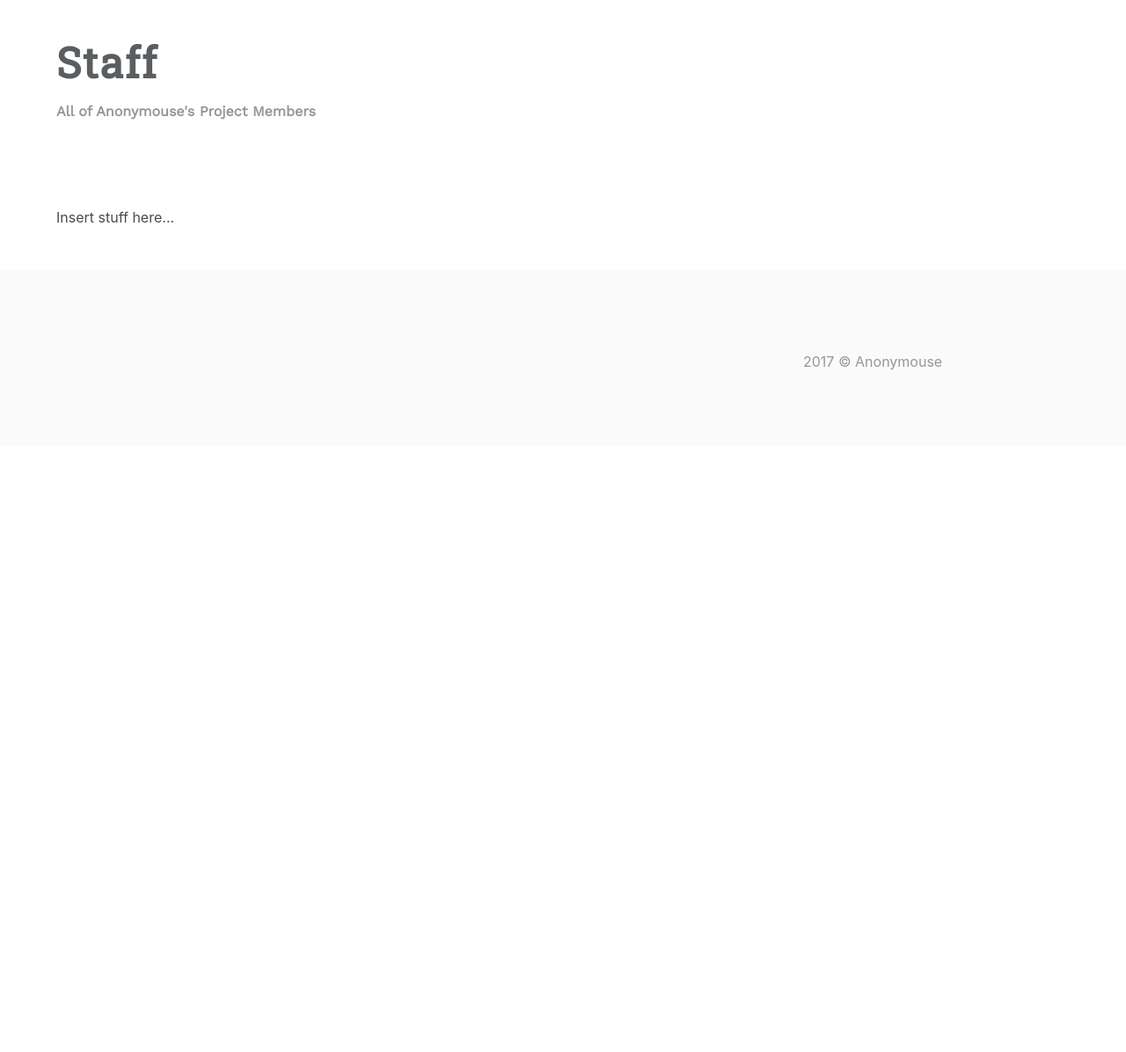
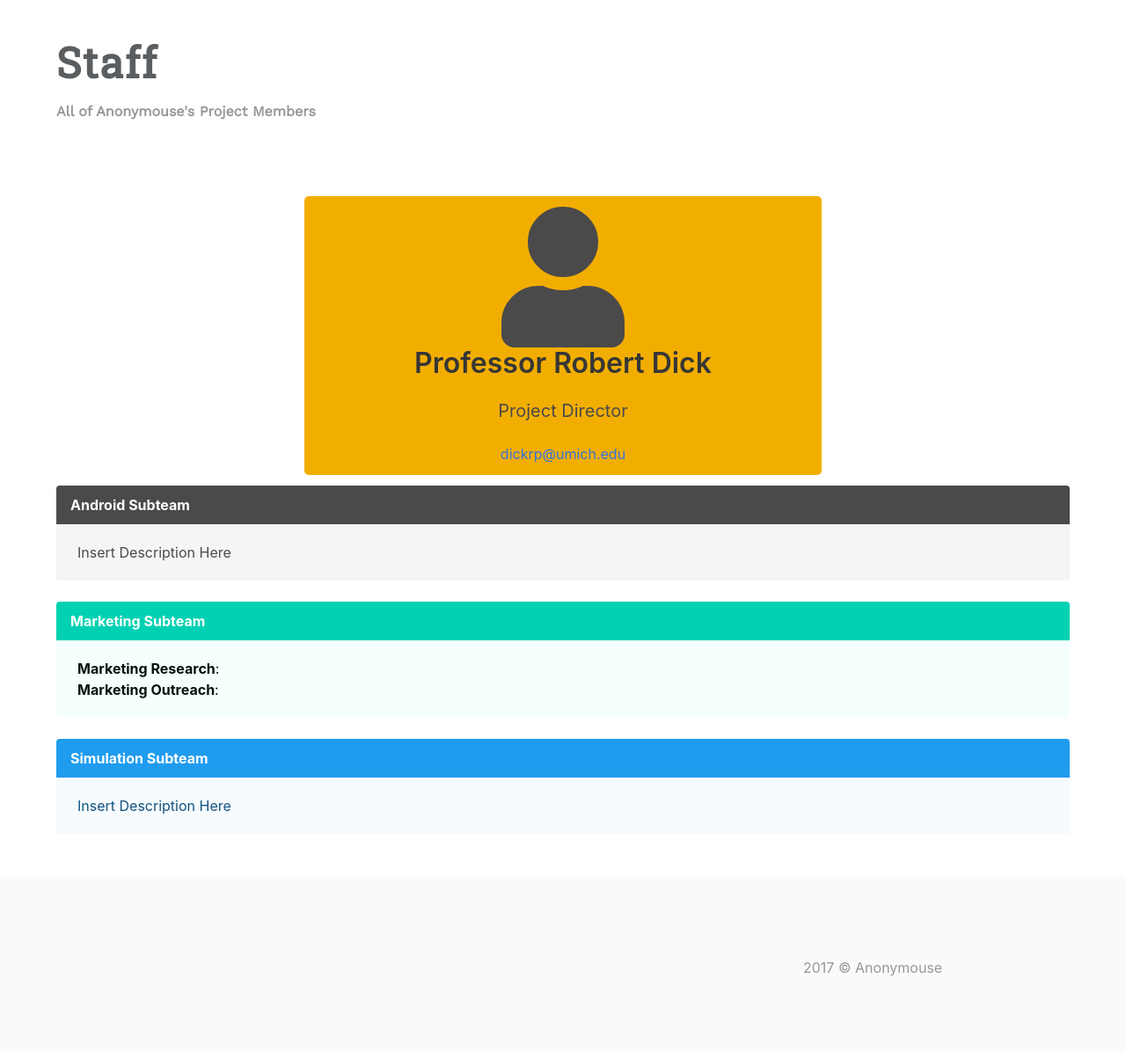
Before and after one commit to duo-yang/anonymouse-site, a Flask app: page /staff/ in a window 1280 px wide. Shown: the part 217-1413 px from the top of the page at 88% size. Before the commit the page ends 638 px from the top, so only its background shows below. Run offline with Flask 2, Linux system fonts and the light colour scheme; some libraries are stand-ins or nearby versions.

Commit message:
began setting up staff

```diff
--- a/static/css/main.css
+++ b/static/css/main.css
@@ -191,3 +191,9 @@ hr{
 	height:1px;
 	background-color:black;
 }
+
+/* staff */
+#professor{
+	background-color:#F2AE00 !important;
+	border-radius:5px;
+}
--- a/templates/index.html
+++ b/templates/index.html
@@ -17,11 +17,6 @@
     <link href="{{ url_for('static',filename='css/main.css') }}" rel="stylesheet">
 </head>
 <body>
-<!--
-<div id="bg-image">
-    <img src="{{url_for('static',filename='img/app_screen.png')}}">
-</div>
--->
 <section class="section">
     <div class="container">
         <div class="columns">
--- a/templates/staff.html
+++ b/templates/staff.html
@@ -11,7 +11,39 @@
 	</div>
 	<section class = "section">
 		<div class = "container">
-			<p>Insert stuff here...</p>
+			<div class = "columns is-centered">
+				<div class = "has-text-centered column is-half is-rounded" id = "professor">
+					<i class="fas fa-user fa-10x"></i>
+					<p class="title is-spaced">Professor Robert Dick</p>
+					<p class = "subtitle is-spaced">Project Director</p>
+					<p class = "is-spaced"><a href="mailto:dickrp@umich.edu">dickrp@umich.edu</a></p>
+				</div>
+			</div>
+			<article class="message">
+				<div class="message-header">
+					<p>Android Subteam</p>
+				</div>
+				<div class="message-body">
+					<p>Insert Description Here</p>
+				</div>
+			</article>
+			<article class="message is-primary">
+				<div class="message-header">
+					<p>Marketing Subteam</p>
+				</div>
+				<div class="message-body">
+					<p><b>Marketing Research</b>:</p>
+					<p><b>Marketing Outreach</b>:</p>
+				</div>
+			</article>
+			<article class="message is-info">
+				<div class="message-header">
+					<p>Simulation Subteam</p>
+				</div>
+				<div class="message-body">
+					<p>Insert Description Here</p>
+				</div>
+			</article>
 		</div>
 	</section>
 {% endblock %}
```
